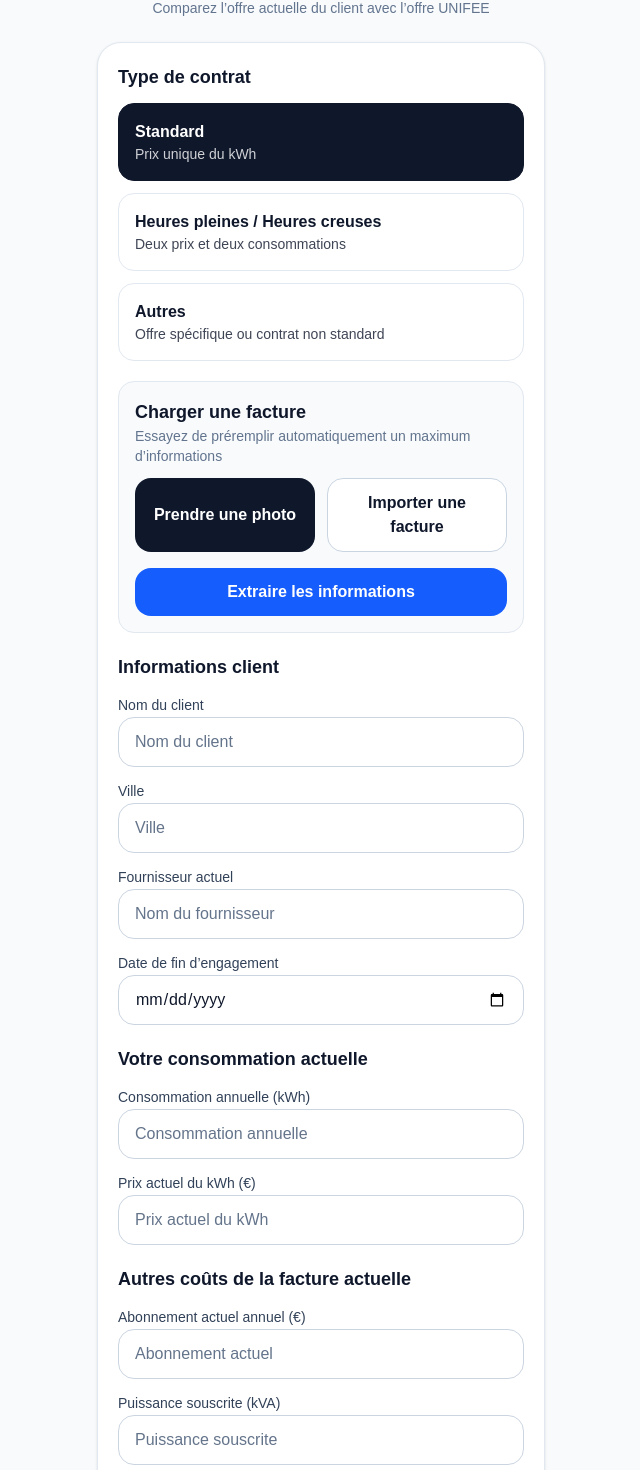
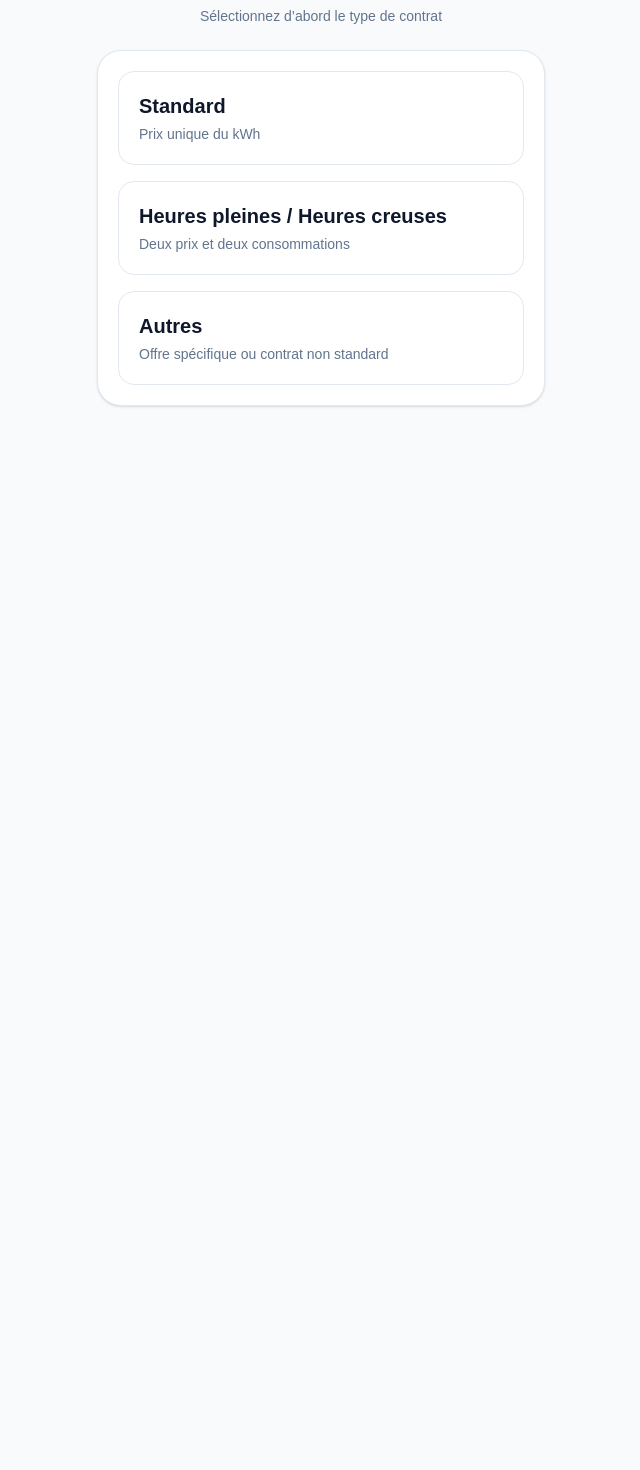
Before and after one commit to Marchalthomas-creator/Unifee-v3-, a Next.js app: page /simulation-electricite in a window 1280 px wide. Shown: the part 78-1548 px from the top of the page, without its empty margins (319-959 px from the left). After the commit the page ends 800 px from the top, so only its background shows below. Built offline with nearby package versions, Linux system fonts and the light colour scheme.

Commit message:
electricity page with contract choice first

```diff
--- a/app/simulation-electricite/page.tsx
+++ b/app/simulation-electricite/page.tsx
@@ -6,6 +6,7 @@ import { jsPDF } from "jspdf";
 import Tesseract from "tesseract.js";
 
 type TypeContrat = "standard" | "hp-hc" | "autres";
+type Etape = "choix" | "formulaire";
 
 function genererId() {
   return `${Date.now()}-${Math.floor(Math.random() * 1000000)}`;
@@ -143,6 +144,7 @@ export default function SimulationElectricitePage() {
   const photoInputRef = useRef<HTMLInputElement | null>(null);
   const fileInputRef = useRef<HTMLInputElement | null>(null);
 
+  const [etape, setEtape] = useState<Etape>("choix");
   const [typeContrat, setTypeContrat] = useState<TypeContrat>("standard");
 
   const [nomClient, setNomClient] = useState("");
@@ -207,6 +209,17 @@ export default function SimulationElectricitePage() {
     setEconomieMensuelle(null);
     setPourcentage(null);
     setPrixMoyenActuel(null);
+  }
+
+  function choisirContrat(contrat: TypeContrat) {
+    setTypeContrat(contrat);
+    setEtape("formulaire");
+    resetResultats();
+  }
+
+  function retourChoixContrat() {
+    setEtape("choix");
+    resetResultats();
   }
 
   function gererSelectionFacture(file: File | null) {
@@ -512,70 +525,78 @@ export default function SimulationElectricitePage() {
     router.push("/historique");
   }
 
+  if (etape === "choix") {
     return (
-    <main className="min-h-screen bg-slate-50 px-5 py-8">
+      <main className="min-h-screen bg-slate-50 px-5 py-10">
         <div className="mx-auto max-w-md space-y-6">
           <div className="text-center">
             <h1 className="text-3xl font-bold text-slate-900">
               Simulation Électricité
             </h1>
             <p className="mt-2 text-sm text-slate-500">
-            Comparez l’offre actuelle du client avec l’offre UNIFEE
+              Sélectionnez d’abord le type de contrat
             </p>
           </div>
 
-        <div className="space-y-5 rounded-3xl border border-slate-200 bg-white p-5 shadow-sm">
-          <div className="space-y-3">
-            <h2 className="text-lg font-semibold text-slate-900">
-              Type de contrat
-            </h2>
-
-            <div className="grid grid-cols-1 gap-3">
+          <div className="space-y-4 rounded-3xl border border-slate-200 bg-white p-5 shadow-sm">
             <button
               type="button"
-                onClick={() => setTypeContrat("standard")}
-                className={`rounded-2xl border p-4 text-left transition ${
-                  typeContrat === "standard"
-                    ? "border-slate-900 bg-slate-900 text-white"
-                    : "border-slate-200 bg-white text-slate-900 hover:bg-slate-50"
-                }`}
+              onClick={() => choisirContrat("standard")}
+              className="w-full rounded-2xl border border-slate-200 bg-white p-5 text-left transition hover:bg-slate-50"
             >
-                <div className="font-semibold">Standard</div>
-                <div className="text-sm opacity-80">Prix unique du kWh</div>
+              <div className="text-xl font-semibold text-slate-900">Standard</div>
+              <div className="mt-1 text-sm text-slate-500">Prix unique du kWh</div>
             </button>
 
             <button
               type="button"
-                onClick={() => setTypeContrat("hp-hc")}
-                className={`rounded-2xl border p-4 text-left transition ${
-                  typeContrat === "hp-hc"
-                    ? "border-slate-900 bg-slate-900 text-white"
-                    : "border-slate-200 bg-white text-slate-900 hover:bg-slate-50"
-                }`}
+              onClick={() => choisirContrat("hp-hc")}
+              className="w-full rounded-2xl border border-slate-200 bg-white p-5 text-left transition hover:bg-slate-50"
             >
-                <div className="font-semibold">Heures pleines / Heures creuses</div>
-                <div className="text-sm opacity-80">
+              <div className="text-xl font-semibold text-slate-900">
+                Heures pleines / Heures creuses
+              </div>
+              <div className="mt-1 text-sm text-slate-500">
                 Deux prix et deux consommations
               </div>
             </button>
 
             <button
               type="button"
-                onClick={() => setTypeContrat("autres")}
-                className={`rounded-2xl border p-4 text-left transition ${
-                  typeContrat === "autres"
-                    ? "border-slate-900 bg-slate-900 text-white"
-                    : "border-slate-200 bg-white text-slate-900 hover:bg-slate-50"
-                }`}
+              onClick={() => choisirContrat("autres")}
+              className="w-full rounded-2xl border border-slate-200 bg-white p-5 text-left transition hover:bg-slate-50"
             >
-                <div className="font-semibold">Autres</div>
-                <div className="text-sm opacity-80">
+              <div className="text-xl font-semibold text-slate-900">Autres</div>
+              <div className="mt-1 text-sm text-slate-500">
                 Offre spécifique ou contrat non standard
               </div>
             </button>
           </div>
         </div>
+      </main>
+    );
+  }
 
+  return (
+    <main className="min-h-screen bg-slate-50 px-5 py-8">
+      <div className="mx-auto max-w-md space-y-6">
+        <div className="flex items-center justify-between">
+          <button
+            type="button"
+            onClick={retourChoixContrat}
+            className="rounded-xl border border-slate-300 bg-white px-4 py-2 text-sm font-medium text-slate-700 transition hover:bg-slate-50"
+          >
+            ← Retour
+          </button>
+          <div className="text-right">
+            <h1 className="text-2xl font-bold text-slate-900">
+              Simulation Électricité
+            </h1>
+            <p className="text-sm text-slate-500">Contrat : {typeContrat}</p>
+          </div>
+        </div>
+
+        <div className="space-y-5 rounded-3xl border border-slate-200 bg-white p-5 shadow-sm">
           <div className="rounded-2xl border border-slate-200 bg-slate-50 p-4">
             <div className="mb-3">
               <h2 className="text-lg font-semibold text-slate-900">
@@ -665,7 +686,7 @@ export default function SimulationElectricitePage() {
                 type="text"
                 value={nomClient}
                 onChange={(e) => setNomClient(e.target.value)}
-                className="w-full rounded-2xl border border-slate-300 px-4 py-3 text-slate-900 placeholder:text-slate-400"
+                className="w-full rounded-2xl border border-slate-300 px-4 py-3"
                 placeholder="Nom du client"
               />
             </div>
@@ -676,7 +697,7 @@ export default function SimulationElectricitePage() {
                 type="text"
                 value={ville}
                 onChange={(e) => setVille(e.target.value)}
-                className="w-full rounded-2xl border border-slate-300 px-4 py-3 text-slate-900 placeholder:text-slate-400"
+                className="w-full rounded-2xl border border-slate-300 px-4 py-3"
                 placeholder="Ville"
               />
             </div>
@@ -689,7 +710,7 @@ export default function SimulationElectricitePage() {
                 type="text"
                 value={fournisseur}
                 onChange={(e) => setFournisseur(e.target.value)}
-                className="w-full rounded-2xl border border-slate-300 px-4 py-3 text-slate-900 placeholder:text-slate-400"
+                className="w-full rounded-2xl border border-slate-300 px-4 py-3"
                 placeholder="Nom du fournisseur"
               />
             </div>
@@ -702,7 +723,7 @@ export default function SimulationElectricitePage() {
                 type="date"
                 value={dateFin}
                 onChange={(e) => setDateFin(e.target.value)}
-                className="w-full rounded-2xl border border-slate-300 px-4 py-3 text-slate-900"
+                className="w-full rounded-2xl border border-slate-300 px-4 py-3"
               />
             </div>
           </div>
@@ -721,7 +742,7 @@ export default function SimulationElectricitePage() {
                   type="number"
                   value={consommation}
                   onChange={(e) => setConsommation(e.target.value)}
-                  className="w-full rounded-2xl border border-slate-300 px-4 py-3 text-slate-900 placeholder:text-slate-400"
+                  className="w-full rounded-2xl border border-slate-300 px-4 py-3"
                   placeholder="Consommation annuelle"
                 />
               </div>
@@ -734,7 +755,7 @@ export default function SimulationElectricitePage() {
                   type="number"
                   value={prixKwh}
                   onChange={(e) => setPrixKwh(e.target.value)}
-                  className="w-full rounded-2xl border border-slate-300 px-4 py-3 text-slate-900 placeholder:text-slate-400"
+                  className="w-full rounded-2xl border border-slate-300 px-4 py-3"
                   placeholder="Prix actuel du kWh"
                 />
               </div>
@@ -755,7 +776,7 @@ export default function SimulationElectricitePage() {
                   type="number"
                   value={prixHP}
                   onChange={(e) => setPrixHP(e.target.value)}
-                  className="w-full rounded-2xl border border-slate-300 px-4 py-3 text-slate-900 placeholder:text-slate-400"
+                  className="w-full rounded-2xl border border-slate-300 px-4 py-3"
                   placeholder="Prix HP"
                 />
               </div>
@@ -768,7 +789,7 @@ export default function SimulationElectricitePage() {
                   type="number"
                   value={consoHP}
                   onChange={(e) => setConsoHP(e.target.value)}
-                  className="w-full rounded-2xl border border-slate-300 px-4 py-3 text-slate-900 placeholder:text-slate-400"
+                  className="w-full rounded-2xl border border-slate-300 px-4 py-3"
                   placeholder="Consommation HP"
                 />
               </div>
@@ -781,7 +802,7 @@ export default function SimulationElectricitePage() {
                   type="number"
                   value={prixHC}
                   onChange={(e) => setPrixHC(e.target.value)}
-                  className="w-full rounded-2xl border border-slate-300 px-4 py-3 text-slate-900 placeholder:text-slate-400"
+                  className="w-full rounded-2xl border border-slate-300 px-4 py-3"
                   placeholder="Prix HC"
                 />
               </div>
@@ -794,7 +815,7 @@ export default function SimulationElectricitePage() {
                   type="number"
                   value={consoHC}
                   onChange={(e) => setConsoHC(e.target.value)}
-                  className="w-full rounded-2xl border border-slate-300 px-4 py-3 text-slate-900 placeholder:text-slate-400"
+                  className="w-full rounded-2xl border border-slate-300 px-4 py-3"
                   placeholder="Consommation HC"
                 />
               </div>
@@ -815,7 +836,7 @@ export default function SimulationElectricitePage() {
                   type="text"
                   value={libelleAutreContrat}
                   onChange={(e) => setLibelleAutreContrat(e.target.value)}
-                  className="w-full rounded-2xl border border-slate-300 px-4 py-3 text-slate-900 placeholder:text-slate-400"
+                  className="w-full rounded-2xl border border-slate-300 px-4 py-3"
                   placeholder="Exemple : offre pro spécifique"
                 />
               </div>
@@ -828,7 +849,7 @@ export default function SimulationElectricitePage() {
                   type="number"
                   value={consommation}
                   onChange={(e) => setConsommation(e.target.value)}
-                  className="w-full rounded-2xl border border-slate-300 px-4 py-3 text-slate-900 placeholder:text-slate-400"
+                  className="w-full rounded-2xl border border-slate-300 px-4 py-3"
                   placeholder="Consommation annuelle"
                 />
               </div>
@@ -841,7 +862,7 @@ export default function SimulationElectricitePage() {
                   type="number"
                   value={prixMoyenAutre}
                   onChange={(e) => setPrixMoyenAutre(e.target.value)}
-                  className="w-full rounded-2xl border border-slate-300 px-4 py-3 text-slate-900 placeholder:text-slate-400"
+                  className="w-full rounded-2xl border border-slate-300 px-4 py-3"
                   placeholder="Prix moyen du kWh"
                 />
               </div>
@@ -853,7 +874,7 @@ export default function SimulationElectricitePage() {
                 <textarea
                   value={detailsAutreContrat}
                   onChange={(e) => setDetailsAutreContrat(e.target.value)}
-                  className="w-full rounded-2xl border border-slate-300 px-4 py-3 text-slate-900 placeholder:text-slate-400"
+                  className="w-full rounded-2xl border border-slate-300 px-4 py-3"
                   placeholder="Notes libres sur le contrat"
                   rows={4}
                 />
@@ -874,7 +895,7 @@ export default function SimulationElectricitePage() {
                 type="number"
                 value={abonnement}
                 onChange={(e) => setAbonnement(e.target.value)}
-                className="w-full rounded-2xl border border-slate-300 px-4 py-3 text-slate-900 placeholder:text-slate-400"
+                className="w-full rounded-2xl border border-slate-300 px-4 py-3"
                 placeholder="Abonnement actuel"
               />
             </div>
@@ -887,7 +908,7 @@ export default function SimulationElectricitePage() {
                 type="number"
                 value={puissanceSouscrite}
                 onChange={(e) => setPuissanceSouscrite(e.target.value)}
-                className="w-full rounded-2xl border border-slate-300 px-4 py-3 text-slate-900 placeholder:text-slate-400"
+                className="w-full rounded-2xl border border-slate-300 px-4 py-3"
                 placeholder="Puissance souscrite"
               />
             </div>
@@ -900,7 +921,7 @@ export default function SimulationElectricitePage() {
                 type="number"
                 value={puissanceMax}
                 onChange={(e) => setPuissanceMax(e.target.value)}
-                className="w-full rounded-2xl border border-slate-300 px-4 py-3 text-slate-900 placeholder:text-slate-400"
+                className="w-full rounded-2xl border border-slate-300 px-4 py-3"
                 placeholder="Puissance max utilisée"
               />
             </div>
```
Lines whose indentation alone changed are shown as unchanged.
